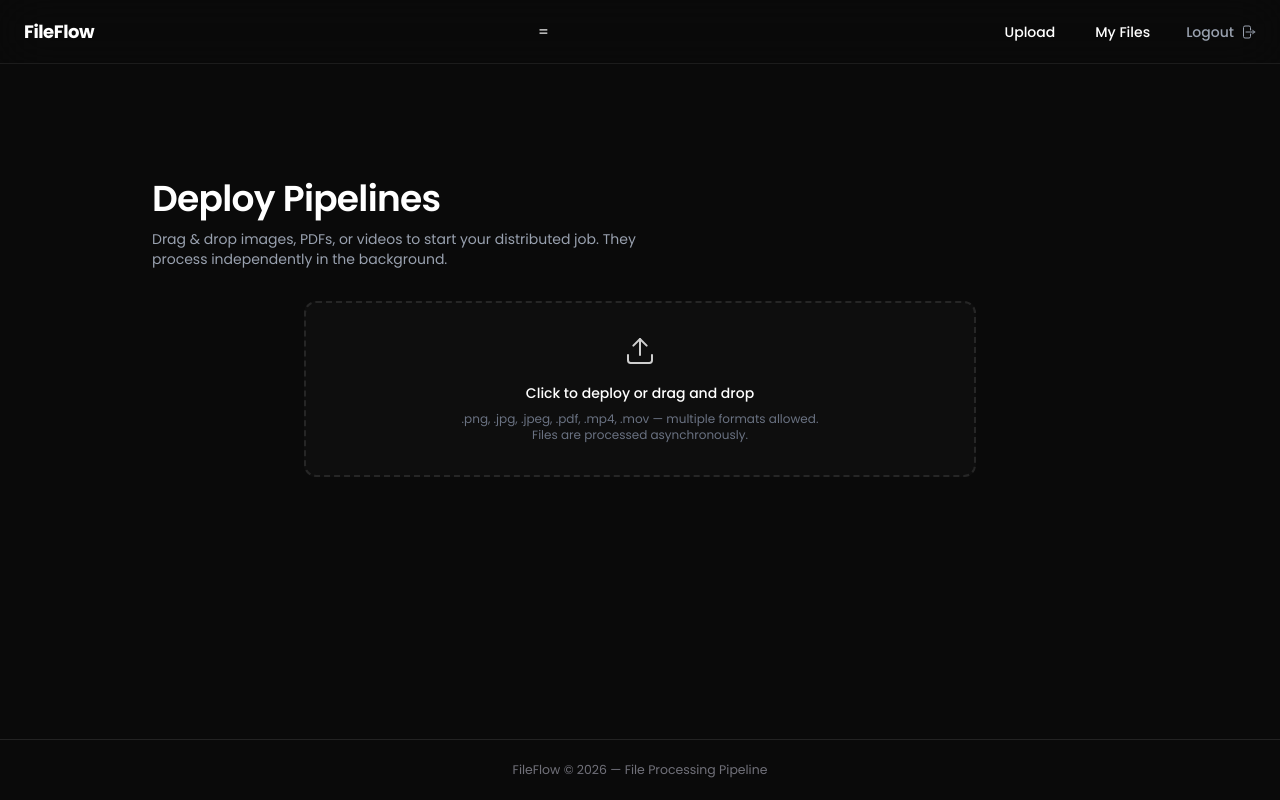
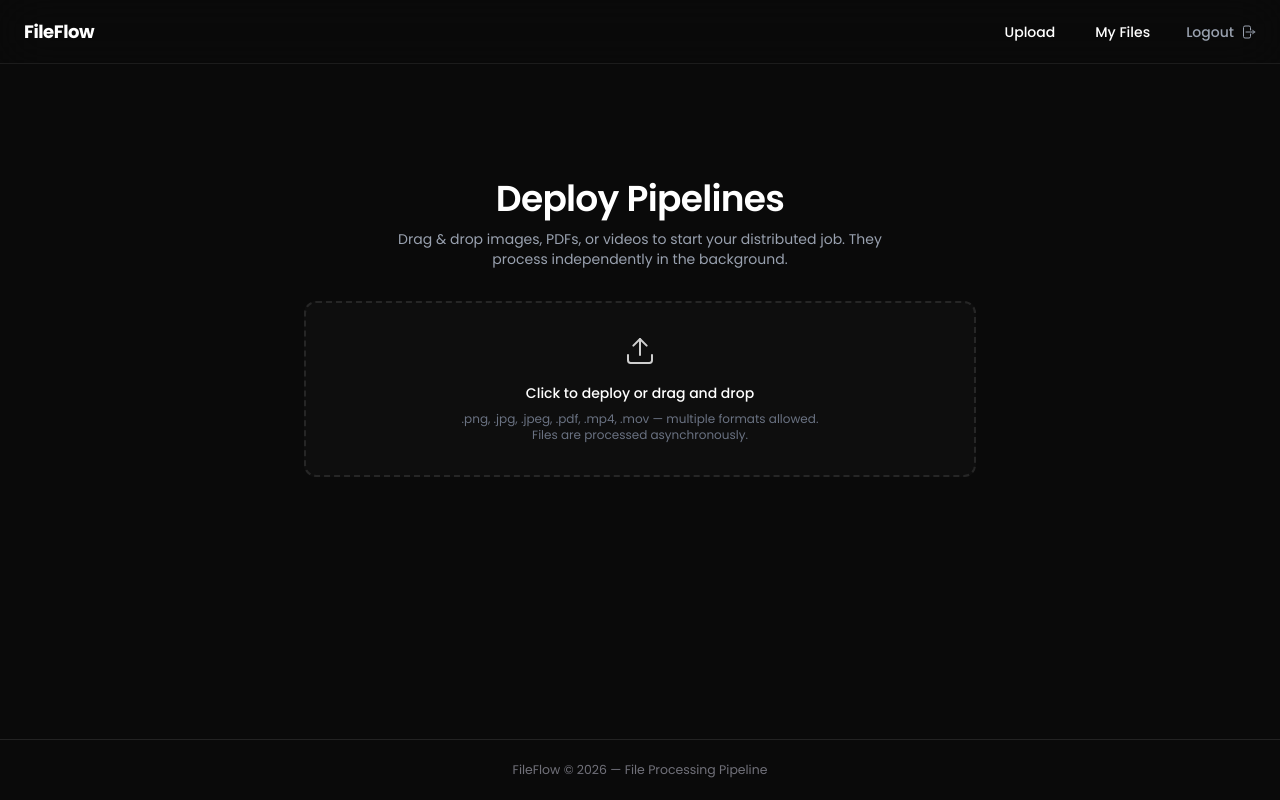
Before and after one commit to o1-spec/File-flow, a Next.js app in the folder frontend/: page /upload in a window 1280 px wide. Built offline with nearby package versions, Linux system fonts and the light colour scheme; sample sign-in values are in the browser's storage.

Commit message:
add ui fixes

```diff
--- a/frontend/src/app/upload/page.tsx
+++ b/frontend/src/app/upload/page.tsx
@@ -218,10 +218,10 @@ export default function UploadPage() {
   return (
     <div className="flex-1 flex flex-col p-6 max-w-5xl mx-auto w-full pt-28 pb-20">
 
-      <div className="flex flex-col md:flex-row md:items-end justify-between gap-4 mb-8">
-        <div>
-          <h1 className="text-3xl font-semibold tracking-tight text-white mb-2">Deploy Pipelines</h1>
-          <p className="text-gray-400 text-sm max-w-lg">
+      <div className="flex flex-col md:flex-row justify-between items-center gap-4 mb-8">
+        <div className="w-full flex flex-col items-center">
+          <h1 className="text-3xl font-semibold text-center tracking-tight text-white mb-2">Deploy Pipelines</h1>
+          <p className="text-gray-400 text-center text-sm max-w-lg">
             Drag & drop images, PDFs, or videos to start your distributed job. They process independently in the background.
           </p>
         </div>
--- a/frontend/src/components/Topbar.tsx
+++ b/frontend/src/components/Topbar.tsx
@@ -34,7 +34,7 @@ export default function Topbar() {
           FileFlow
         </Link>
 
-=        <nav className="flex items-center gap-4 text-sm font-medium">
+       <nav className="flex items-center gap-4 text-sm font-medium">
           {loggedIn ? (
             <>
               <Link
```
